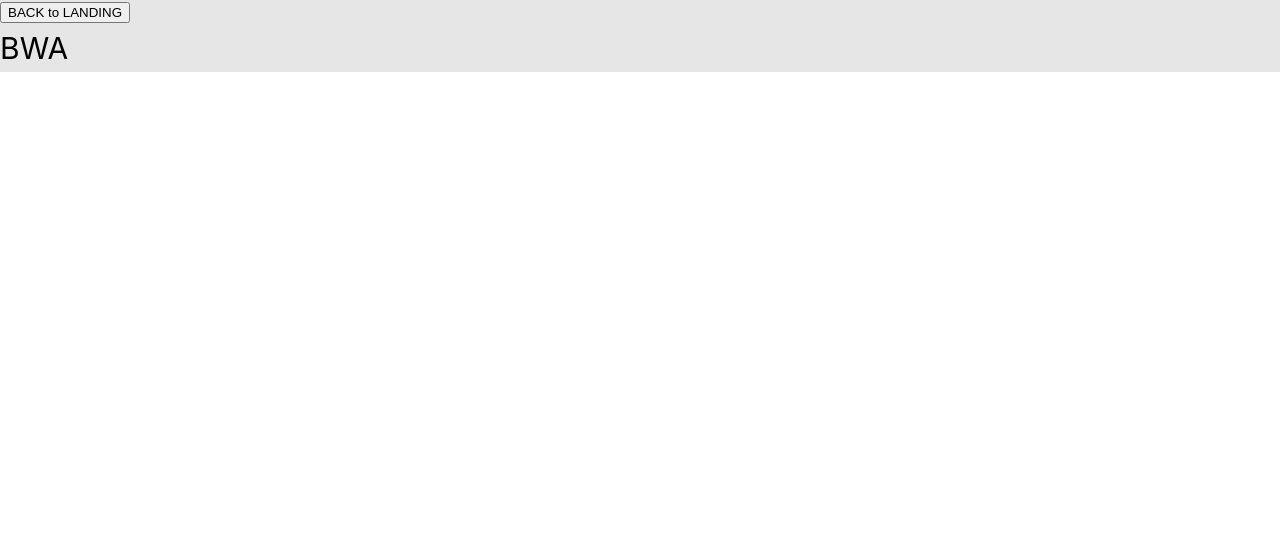
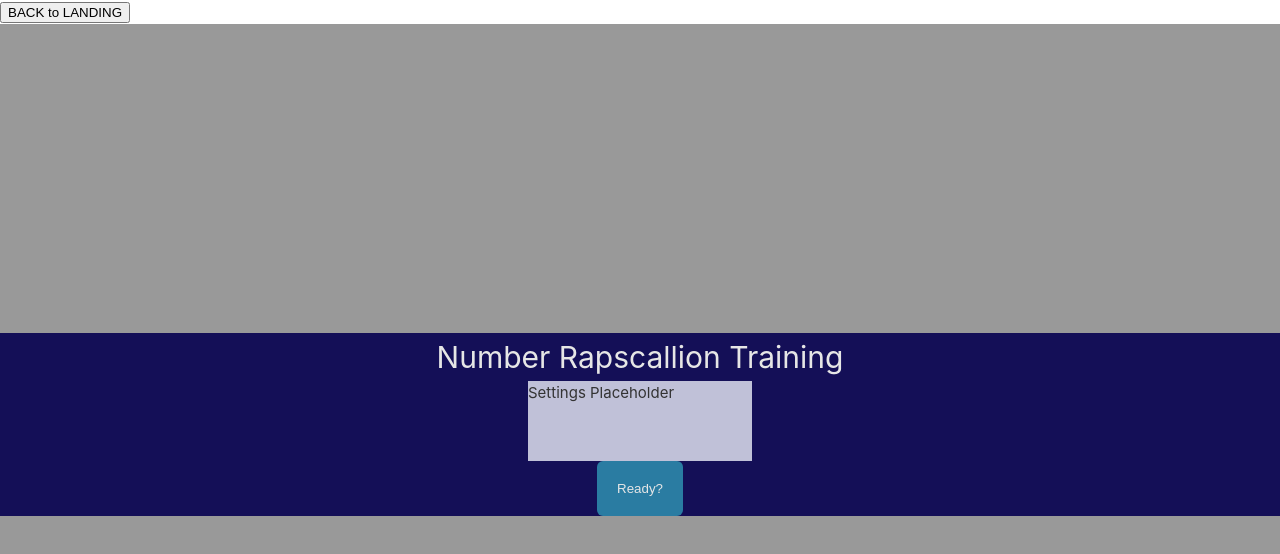
Before and after one commit to edamamev/memory, a Vue app: page / in a window 1280 px wide. Both pictures are taken after a click on the button "Numbers". Shown: the top 554 px of the page. Built offline with nearby package versions, Linux system fonts and the light colour scheme.

Commit message:
feat: Added Standardised Page Components, Created Basic UI for MemToolNumbers.vue, Added Basic Page Switching Functionality to MemTooNumbers.vue

```diff
--- a/src/App.vue
+++ b/src/App.vue
@@ -2,6 +2,7 @@
   import Landing from './components/Landing.vue';
   import MemToolNumbers from './components/MemToolNumbers.vue'
   import { ref, watch } from 'vue';
+
   const buttons = [
     [1, "Numbers"],
   ]
@@ -11,10 +12,7 @@
   let currentTool = 0
 
   function UpdateCurrentTool(newTool){
-    console.log(`newTool: ${newTool}`)
-    console.log(`Before: visL: ${isLandingVisible}, visN: ${isNumbersVisible}, cT: ${currentTool}`)
     currentTool = newTool
-    console.log(`Before: visL: ${isLandingVisible}, visN: ${isNumbersVisible}, cT: ${currentTool}`)
     switch (newTool){
       case 1:
         isNumbersVisible.value = true;
@@ -29,14 +27,13 @@
         isNumbersVisible.value = false;
         break;
     }
-    console.log(`Before: visL: ${isLandingVisible}, visN: ${isNumbersVisible}, cT: ${currentTool}`)
   }
 
 
 </script>
 
 <template>
-  <div class="">
+  <div class="select-none">
     <Landing v-if="isLandingVisible" :buttons="buttons" @tool="(msg) => UpdateCurrentTool(msg)"/>
     <MemToolNumbers v-if="isNumbersVisible" @tool="(msg) => UpdateCurrentTool(msg)"/>
   </div>
--- a/src/components/MemToolNumbers.vue
+++ b/src/components/MemToolNumbers.vue
@@ -1,11 +1,75 @@
 <script setup>
+    import { ref } from 'vue'
+    import Nav from './Nav.vue'
+    import ToolDisplayText from './ToolDisplayText.vue';
+    import ToolTitle from './ToolTitle.vue';
+    import ToolSettingsNumber from './ToolSettingsNumber.vue';
+    import ToolButton from './ToolButton.vue';
+    import ToolInput from './ToolInput.vue';
+
     const emit = defineEmits(['tool'])
+    const inSettings = ref(true)
+    const inEncode = ref(false)
+    const inDecode = ref(false)
+    const inReview = ref(false)
+
+    const displayNumber = ref("295730")
+    const buttonText = ref("Ready?")
+
+    function DetermineButtonFunction(){
+        if (inSettings.value){
+            FromSettingsToEncode()
+        } else if (inEncode.value){
+            FromEncodeToDecode()
+        } else if (inDecode.value){
+            // When we get to having several numbers at the same time,
+            // this'll be important for swapping between Encoding and Decoding
+            FromDecodeToReview()
+        } else if (inReview.value){
+            FromReviewToSettings()
+        }
+    }
+
+    function FromSettingsToEncode(){
+        inSettings.value = false
+        inEncode.value = true
+        buttonText.value = "Encoded"
+    }
+
+    function FromEncodeToDecode(){
+        inEncode.value = false
+        inDecode.value = true
+        buttonText.value = "Submit"
+    }
+
+    function FromDecodeToReview(){
+        inDecode.value = false
+        inReview.value = true
+        buttonText.value = "Done"
+    }
+
+    function FromReviewToSettings(){
+        inReview.value = false
+        inSettings.value = true
+        buttonText.value = "Ready?"
+    }
+
 </script>
 <template>
-    <div class="bg-background-100">
-        <button @click="emit('tool', 0)">BACK to LANDING</button>
-        <h1>BWA</h1>
+    <div class="">
+        <Nav @tool="(msg) => emit('tool', msg)" />
+        <!--Main Application Below-->
+        <div class="bg-background-400 min-h-screen min-w-full flex justify-center items-center">
+            <!--Container?-->
+            <div class=" container flex flex-col bg-secondary-800 justify-center items-center">
+                <ToolTitle v-if="inSettings" txt="Number Rapscallion Training"/>
+                <ToolSettingsNumber v-if="inSettings" />
+                <ToolDisplayText v-if="inEncode" :txt="displayNumber"/>
+                <ToolInput v-if="inDecode" />
+                <ToolButton :txt="buttonText" @click="DetermineButtonFunction()"/>
+            </div>
+        </div>
     </div>
 </template>
 <style>
-</style>
+</style>the
--- /dev/null
+++ b/src/components/Nav.vue
@@ -0,0 +1,8 @@
+<script setup>
+    const emit = defineEmits(['tool'])
+</script>
+<template>
+    <button @click="emit('tool', 0)" class="">BACK to LANDING</button>
+</template>
+<style>
+</style>
--- a/src/components/ToolButton.vue
+++ b/src/components/ToolButton.vue
@@ -1,16 +1,12 @@
 <script setup>
-    import { ref } from 'vue';
     const props = defineProps({
-        txt: String,
-        id: Number
+        txt: String
     })
 
-    const emit = defineEmits(['tool'])
+    const emit = defineEmits(['click'])
 </script>
 <template>
-    <button @click="emit('tool', props.id)" class="border-none w-32 h-32 bg-background-800 text-text-200 relative rounded-md flex justify-center">
-        <p>{{ txt }}</p>
+    <button @click="emit('click', true)" class="border-none p-5 bg-primary-600 hover:bg-primary-500 text-text-100 rounded-md">
+        {{ txt }}
     </button>
 </template>
-<style>
-</style>
--- /dev/null
+++ b/src/components/ToolDisplayText.vue
@@ -0,0 +1,9 @@
+<script setup>
+    const props = defineProps({
+        txt: String
+    })
+</script>
+<template>
+    <p class=" text-text-100 text-4xl m-10">{{ txt }}</p>
+</template>
+<style></style>
--- /dev/null
+++ b/src/components/ToolInput.vue
@@ -0,0 +1,8 @@
+<script setup>
+    const emit = defineEmits(['val'])
+</script>
+<template>
+    <input type="text" class="p-6 w-3/4 h-5 m-5 text-xl bg-background-100" placeholder="Enter Number Here...">
+</template>
+<style>
+</style>
--- a/src/components/ToolSelector.vue
+++ b/src/components/ToolSelector.vue
@@ -1,5 +1,5 @@
 <script setup>
-    import ToolButton from './ToolButton.vue'
+    import ToolSelectorButton from './ToolSelectorButton.vue'
 
     const props = defineProps({
         buttons: Array,
@@ -10,7 +10,7 @@
 </script>
 <template>
     <div class="container flex justify-evenly gap-3 bg-primary-800 p-10">
-        <ToolButton @tool="(msg) => emit('tool', msg)" :txt="buttons[0][1]" :id="buttons[0][0]" />
+        <ToolSelectorButton @tool="(msg) => emit('tool', msg)" :txt="buttons[0][1]" :id="buttons[0][0]" />
     </div>
 </template>
 <style>
--- /dev/null
+++ b/src/components/ToolSelectorButton.vue
@@ -0,0 +1,15 @@
+<script setup>
+const props = defineProps({
+    txt: String,
+    id: Number
+})
+
+const emit = defineEmits(['tool'])
+</script>
+<template>
+    <button @click="emit('tool', props.id)" class="border-none w-32 h-32 bg-background-800 text-text-200 relative rounded-md flex justify-center">
+        <p>{{ txt }}</p>
+    </button>
+</template>
+<style>
+</style>
--- /dev/null
+++ b/src/components/ToolSettingsNumber.vue
@@ -0,0 +1,7 @@
+<script setup>
+</script>
+<template>
+    <div class=" w-56 h-20 bg-accent-200 grid grid-cols-1">
+        <p class=" text-text-800">Settings Placeholder</p>
+    </div>
+</template>
--- /dev/null
+++ b/src/components/ToolTitle.vue
@@ -0,0 +1,10 @@
+<script setup>
+    const props = defineProps({
+        txt: String
+    })
+</script>
+<template>
+    <div>
+        <h1 class=" text-text-100">{{ txt }}</h1>
+    </div>
+</template>
```
